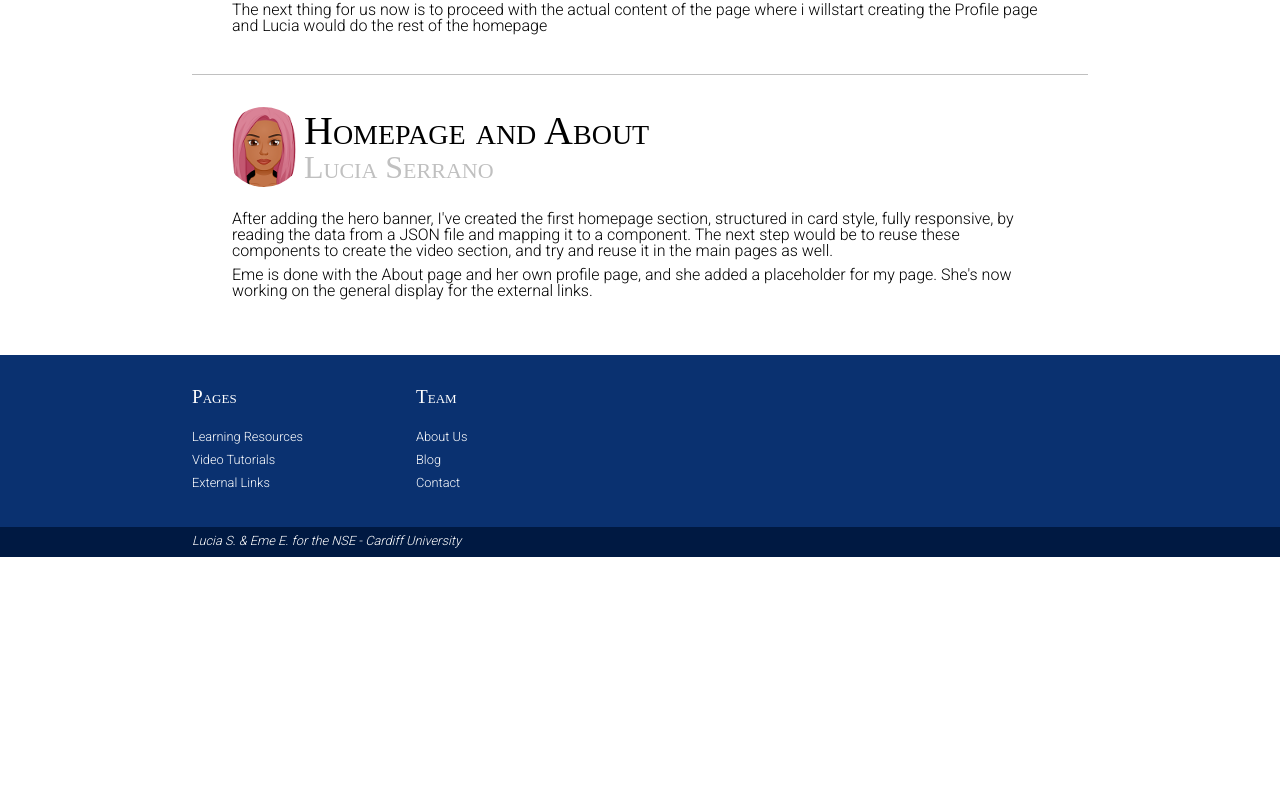
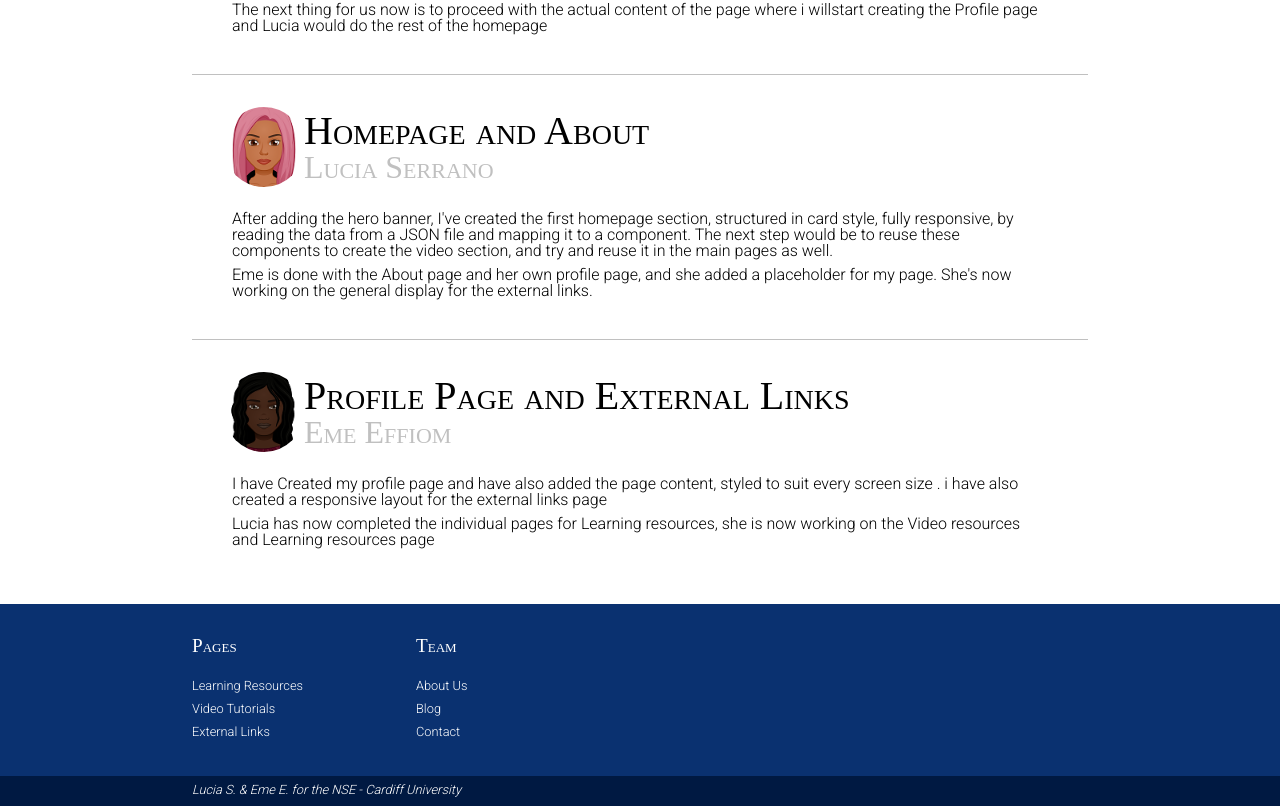
Before and after one commit to arisasdf/c-uni-react-exercise, a React (Create React App) app: page /blog in a window 1280 px wide. Shown: the part 900-1706 px from the top of the page. Before the commit the page ends 1457 px from the top, so only its background shows below. Built offline with nearby package versions, Linux system fonts and the light colour scheme; a web font is replaced by a local one.

Commit message:
Add new Blog Post

```diff
--- a/src/components/Blog.js
+++ b/src/components/Blog.js
@@ -29,11 +29,20 @@ class Blog extends Component {
             "The next thing for us now is to proceed with the actual content of the page where i willstart creating the Profile page and Lucia would do the rest of the homepage"
           ]}
         />
-				<BlogPost author="lucia"
+        <BlogPost
+          author="lucia"
           postTitle="Homepage and About"
           paragraphs={[
             "After adding the hero banner, I've created the first homepage section, structured in card style, fully responsive, by reading the data from a JSON file and mapping it to a component. The next step would be to reuse these components to create the video section, and try and reuse it in the main pages as well.",
             "Eme is done with the About page and her own profile page, and she added a placeholder for my page. She's now working on the general display for the external links."
+          ]}
+        />
+        <BlogPost
+          author="eme"
+          postTitle="Profile Page and External Links"
+          paragraphs={[
+            "I have Created my  profile page and have also added the page content, styled to suit every screen size . i have also created a responsive layout for the external links page",
+            "Lucia has now completed the individual pages for Learning resources, she is now working on the Video resources and Learning resources page "
           ]}
         />
       </main>
```
Lines whose indentation alone changed are shown as unchanged.
